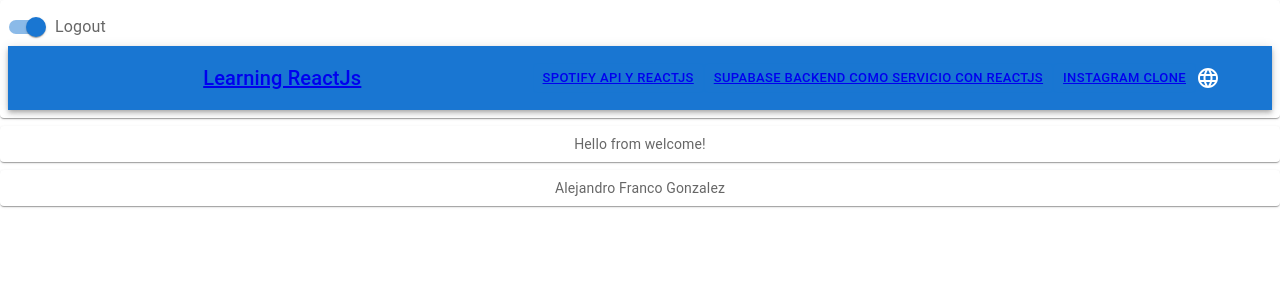
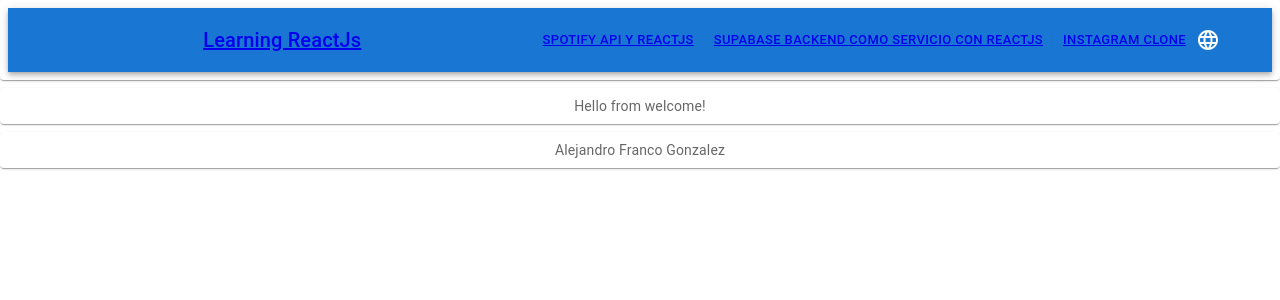
Before and after one commit to afrancog1996/learning-react-stuff, a React (Create React App) app: page / in a window 1280 px wide. Shown: the top 300 px of the page. Built offline with nearby package versions, Linux system fonts and the light colour scheme.

Commit message:
feat: refactor in stop

```diff
--- a/src/components/header/header.component.tsx
+++ b/src/components/header/header.component.tsx
@@ -17,12 +17,12 @@ import { Link, NavLink } from "react-router-dom";
 
 function Header() {
   const { t } = useTranslation();
-  const [auth, setAuth] = React.useState(true);
+  // const [auth, setAuth] = React.useState(true);
   const [anchorEl, setAnchorEl] = React.useState<null | HTMLElement>(null);
 
-  const handleChange = (event: React.ChangeEvent<HTMLInputElement>) => {
-    setAuth(event.target.checked);
-  };
+  // const handleChange = (event: React.ChangeEvent<HTMLInputElement>) => {
+  //   setAuth(event.target.checked);
+  // };
 
   const handleMenu = (event: React.MouseEvent<HTMLElement>) => {
     setAnchorEl(event.currentTarget);
@@ -48,7 +48,7 @@ function Header() {
 
   return (
     <Box sx={{ flexGrow: 1 }}>
-      <FormGroup>
+      {/* <FormGroup>
         <FormControlLabel
           control={
             <Switch
@@ -59,7 +59,7 @@ function Header() {
           }
           label={auth ? "Logout" : "Login"}
         />
-      </FormGroup>
+      </FormGroup> */}
       <AppBar position="static">
         <Toolbar>
           <Typography variant="h6" component="div" sx={{ flexGrow: 1 }}>
@@ -76,7 +76,7 @@ function Header() {
             {/* <NavLink to="/instagram-clone">{t("instagram_title")}</NavLink> */}
             <NavLink to="/in-work">{t("instagram_title")}</NavLink>
           </Button>
-          {auth && (
+          {/* {auth && ( */}
             <div>
               <IconButton
                 size="large"
@@ -119,7 +119,7 @@ function Header() {
                 </MenuItem>
               </Menu>
             </div>
-          )}
+          {/* )} */}
         </Toolbar>
       </AppBar>
     </Box>
```
